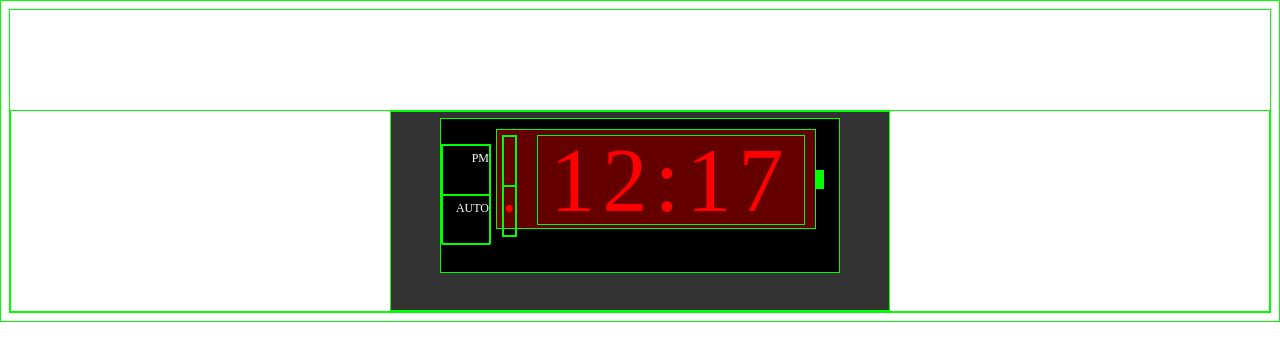
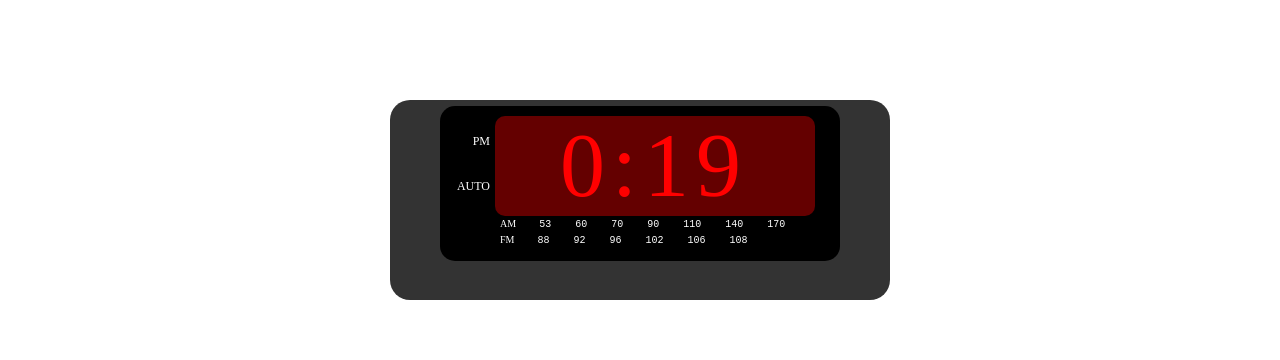
Before and after one commit to tejman/JS11.5, a plain HTML site: page index.html in a window 1280 px wide. Drawn offline with nearby package versions, Linux system fonts and the light colour scheme.

Commit message:
final commit

```diff
--- a/main.css
+++ b/main.css
@@ -2,7 +2,7 @@
   -webkit-box-sizing: border-box;
   -moz-box-sizing: border-box;
   box-sizing: border-box;
-  border: 1px solid #0F0;
+  /*border: 1px solid #0F0;*/
 }
 
 .container {
@@ -15,6 +15,7 @@
   margin: auto;
   padding: 1px;
   background-color: #333;
+  border-radius: 20px;
 }
 
 .inner-shell{
@@ -23,16 +24,17 @@
   margin: auto;
   margin-top: 5px;
   background-color: #000;
+  border-radius: 15px;
 }
 
 .left-labels{
   color: #FFF;
   width: 50px;
-  height: 100px;
-  margin-top: 25px;
+  height: 90px;
   margin-right: 5px;
   display: inline-block;
   vertical-align: middle;
+  margin-top: 15px;
 }
 
 .left-labels>li, .ampm>li{
@@ -40,9 +42,10 @@
   list-style-type: none;
   font-size: 12px;
   width: auto;
-  height: 50px;
+  height: 45px;
   padding: 5px 0;
   text-align: right;
+  line-height: 30px;
 }
 
 .clock-screen {
@@ -53,6 +56,7 @@
   vertical-align: top;
   padding: 5px;
   margin-top: 10px;
+  border-radius: 10px;
 }
 
 .ampm, .clock-text {
@@ -60,6 +64,7 @@
   display: inline-block;
   vertical-align: top;
   padding: 0;
+  height: 90px;
 }
 
 .ampm>li{
@@ -70,10 +75,26 @@
 
 .clock-text{
   width: 268px;
-  height: 90px;
   text-align: center;
   line-height: 90px;
   font-size: 90px;
   margin-left: 20px;
   letter-spacing: 7px;
 }
+
+.am-label, .pm-label {
+  padding: 0;
+  margin-left: 55px;
+  color: #FFF;
+  font-size: 10px;
+  width: 320px;
+  padding: 2px 5px;
+}
+
+.freq {
+  font-size: 10px;
+  display: inline-block;
+  text-align: justify;
+  width: 280px;
+  margin: 0 5px;
+}
--- a/main.js
+++ b/main.js
@@ -1,13 +1,39 @@
 $(function() {
+  var clock = function() {
+    $(".container").empty();
+
+    var myTime = new Date();
+
+    if (myTime.getMinutes()<10) {
+      var min = "0"+myTime.getMinutes().toString();
+    }
+    else {
+      var min = myTime.getMinutes();
+    };
+
+    if (myTime.getHours()>12) {
+      var hour = (myTime.getHours()-12);
+      var pm = true;
+    }
+    else {
+      var hour = myTime.getHours();
+      var pm = false;
+    };
+
+    var currentTime = hour+":"+min;
+
 
     var outerShell = $("<div class='outer-shell'></div>");
     var innerShell = $("<div class='inner-shell'></div>");
     var leftLabels = $("<div class='left-labels'><li>PM</li><li>AUTO</li></div>")
     var clockScreen = $("<div class='clock-screen'></div>");
-  var ampm = $("<div class='ampm'><li></li><li>&bull;</li></div>");
-  var clockText = $("<div class='clock-text'>12:17</div>")
-  var amLabel = $("<span class='am-label'><span class='freq'></span></span>")
-  var pmLabel = $("<span class='pm-label'><span class='freq'></span></span>")
+    var ampm = $("<div class='ampm'><li>{0}</li><li></li></div>".supplant([pm ? "&bull;" : ""]));
+    var clockText = $("<div class='clock-text'>{0}</div>".supplant([currentTime]));
+    var amLabel = $("<div class='am-label'>AM<pre class='freq'></pre></div>")
+    var pmLabel = $("<div class='pm-label'>FM<pre class='freq'></pre></div>")
+
+    var amFreq = "   53    60    70    90    110    140    170"
+    var pmFreq = "   88    92    96    102    106    108"
 
 
     outerShell.appendTo(".container");
@@ -18,4 +44,15 @@ $(function() {
     clockText.appendTo(clockScreen);
     amLabel.appendTo(innerShell);
     pmLabel.appendTo(innerShell);
+    amLabel.find(".freq").text(amFreq);
+    pmLabel.find(".freq").text(pmFreq);
+
+    // console.log(myTime.getSeconds());
+
+  };
+
+  clock();
+  setInterval(clock, 5000);
+
+
 });
```
Lines whose indentation alone changed are shown as unchanged.
